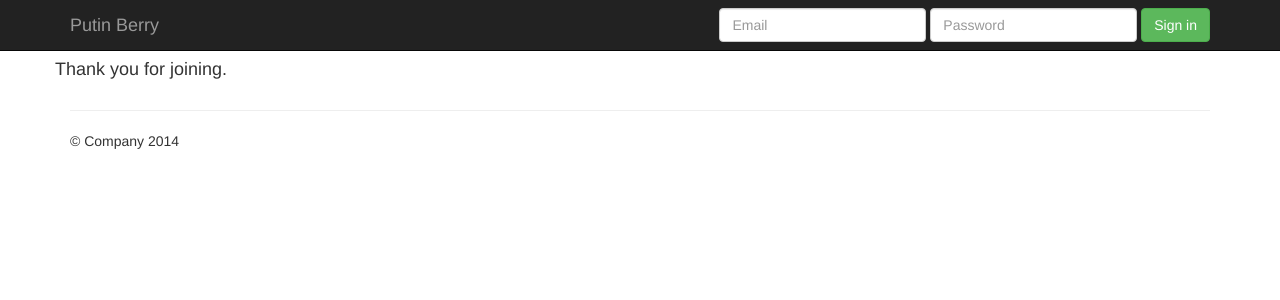
After one commit to masterfung/mvp_landing-Django, a Django app: template pursuit/src/static/templates/thankyou.html in a window 1280 px wide. The commit adds this page. Shown: the top 300 px of the page. Run offline with Django 3.2, Linux system fonts and the light colour scheme; the template is opened without the code that fills it, so the values that code supplies are empty; parts of the project's set-up code (start-up, migrations or seed data) failed here and were passed over; some libraries are stand-ins or nearby versions.

Commit message:
added a thank you page

```diff
--- a/pursuit/src/mvp_landing/urls.py
+++ b/pursuit/src/mvp_landing/urls.py
@@ -10,7 +10,7 @@ urlpatterns = patterns('',
     # Examples:
     url(r'^$', 'signups.views.home', name='home'),
     # url(r'^blog/', include('blog.urls')),
-
+    url(r'^thank-you/$', 'signups.views.thankyou', name='thankyou'),
     url(r'^admin/', include(admin.site.urls)),
 )
 
--- a/pursuit/src/static/templates/base.html
+++ b/pursuit/src/static/templates/base.html
@@ -56,39 +56,25 @@
         </div><!--/.navbar-collapse -->
       </div>
     </div>
+    {% block jumbotron %}
 
-    <!-- Main jumbotron for a primary marketing message or call to action -->
-    <div class="jumbotron">
-      <div class="container">
-        <h1>Putin Berry Rocks!!</h1>
-        <p>The mystery of Putin Berry ends today. You no longer have to go outside looking confused. Click the learn more button to begin this undertaking. Are you ready?</p>
-        <p><a class="btn btn-primary btn-lg" role="button">Learn more &raquo;</a></p>
-      </div>
-    </div>
+    {% endblock %}
 
     <div class="container">
-      <!-- Example row of columns -->
+      {% if messages %}
       <div class="row">
-        <div class="col-md-3">
-          <h2>Origin</h2>
-          <p>Donec id elit non mi porta gravida at eget metus. Fusce dapibus, tellus ac cursus commodo, tortor mauris condimentum nibh, ut fermentum massa justo sit amet risus. Etiam porta sem malesuada magna mollis euismod. Donec sed odio dui. </p>
-          <p><a class="btn btn-default" href="#" role="button">View details &raquo;</a></p>
+        <div class="col-sm-6 col-sm-offset-3">
+          {% for message in messages %}
+          <p {% if message.tags %} class='alert alert-success' {% endif %}>{{ message }}</p>
+          {% endfor %}
         </div>
-        <div class="col-md-3">
-          <h2>Services</h2>
-          <p>Donec id elit non mi porta gravida at eget metus. Fusce dapibus, tellus ac cursus commodo, tortor mauris condimentum nibh, ut fermentum massa justo sit amet risus. Etiam porta sem malesuada magna mollis euismod. Donec sed odio dui. </p>
-          <p><a class="btn btn-default" href="#" role="button">View details &raquo;</a></p>
-       </div>
-        <div class="col-lg-3">
-          <h2>Why Us?</h2>
-          <p>Donec sed odio dui. Cras justo odio, dapibus ac facilisis in, egestas eget quam. Vestibulum id ligula porta felis euismod semper. Fusce dapibus, tellus ac cursus commodo, tortor mauris condimentum nibh, ut fermentum massa justo sit amet risus.</p>
-          <p><a class="btn btn-default" href="#" role="button">View details &raquo;</a></p>
-        </div>
-        <div class="col-lg-3 signups">
-          {% block content %}
+      </div>
+      {% endif %}
 
-          {% endblock %}
-        </div>
+      <div class="row">
+        {% block content %}
+
+        {% endblock %}
 
       </div>
 
--- /dev/null
+++ b/pursuit/src/static/templates/thankyou.html
@@ -0,0 +1,8 @@
+{% extends 'base.html' %}
+
+
+{% block content %}
+
+<h4>Thank you for joining.</h4>
+
+{% endblock %}
```
Also changed, not shown: pursuit/src/signups/views.py (+8 -1 lines), pursuit/src/static/templates/signup.html (+36 -5 lines), pursuit/src/db.sqlite3, 2 other files.
